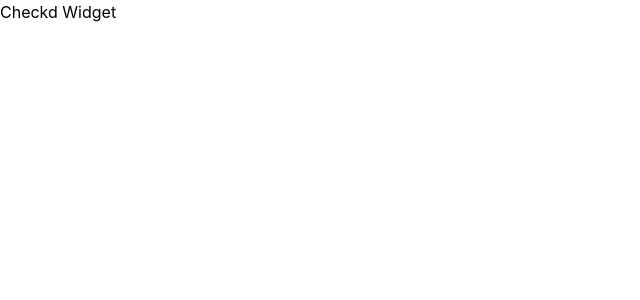
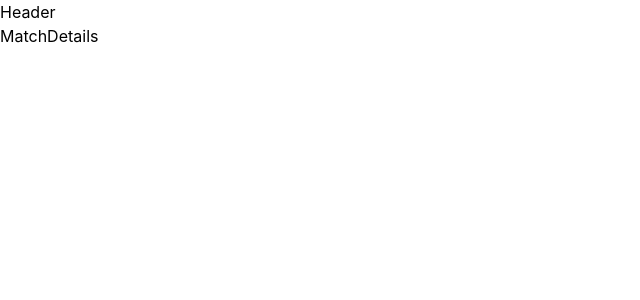
Before and after one commit to K-Othman/Checkd-widget, a React (Vite) app: page / in a window 1280 px wide. Shown: the top 300 px of the page, without its empty margins (0-640 px from the left). Built offline with nearby package versions, Linux system fonts and the light colour scheme.

Commit message:
created header, matchDetails components and getting the context api component ready

```diff
--- a/src/App.jsx
+++ b/src/App.jsx
@@ -1,8 +1,12 @@
+import Header from "./components/header/Header";
+import MatchDetails from "./components/matchDetails/MatchDetails";
+
 function App() {
   return (
-    <>
-      <div>Checkd Widget</div>
-    </>
+    <main>
+      <Header />
+      <MatchDetails />
+    </main>
   );
 }
 
--- /dev/null
+++ b/src/components/header/Header.jsx
@@ -0,0 +1,5 @@
+const Header = () => {
+  return <div>Header</div>;
+};
+
+export default Header;
--- /dev/null
+++ b/src/components/matchDetails/MatchDetails.jsx
@@ -0,0 +1,5 @@
+const MatchDetails = () => {
+  return <div>MatchDetails</div>;
+};
+
+export default MatchDetails;
```
Also changed, not shown: src/context/matchDetailsContext/MatchDetailsContext.jsx (added).
